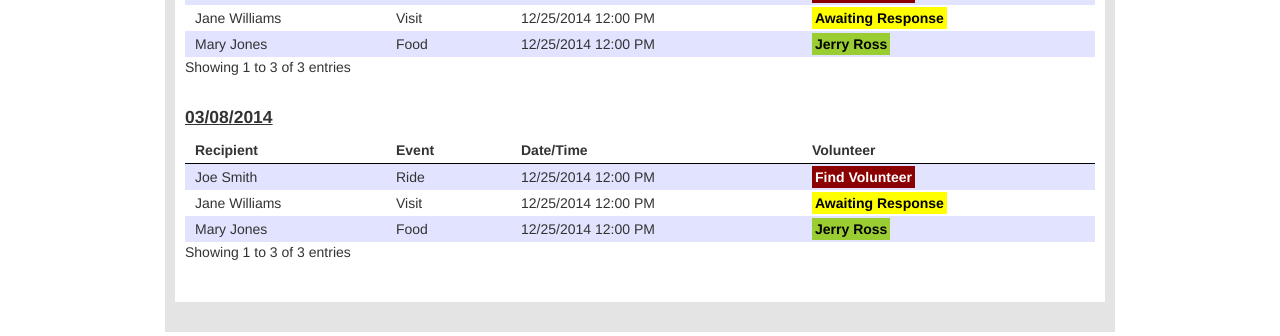
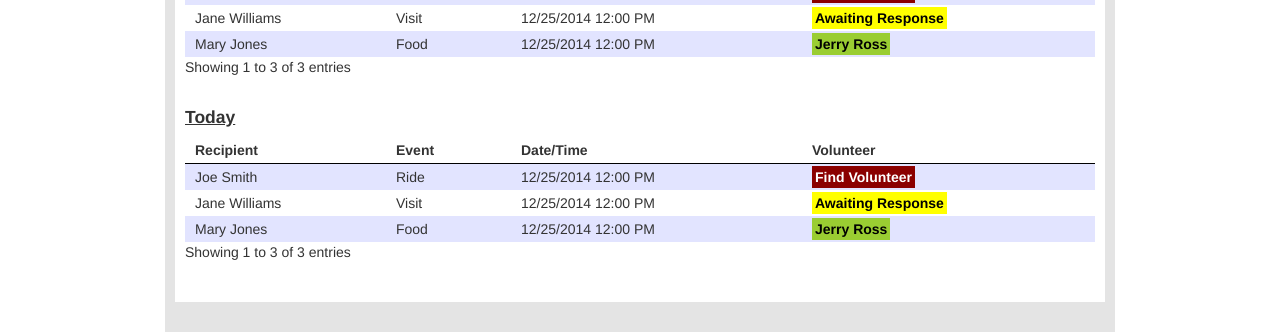
Before and after one commit to dmoore62/chickensoupdashboard.org, a PHP site: page /welcome/ in a window 1280 px wide. Shown: the part 1201-1537 px from the top of the page. Run offline with PHP 8.4, Linux system fonts and the light colour scheme; the visitor is signed in with stand-in values (Sample User, id 1).

Commit message:
Update index.php
Error in my logic. Fixed the today feature.

```diff
--- a/html/welcome/index.php
+++ b/html/welcome/index.php
@@ -4,6 +4,7 @@ if($_SESSION["logged_in"] != true){
 }
 
 $date = strtotime("last sunday");
+$time = strtotime(date("Y-m-d"));
 //welcome controller
 //set css and js for this page
 $stylesheet = '/css/welcome.css';
@@ -24,7 +25,7 @@ $active = 'dashboard';
 		<div class="week-view" id="this-week">
 		<?php for ($i=0; $i < 7; $i++) :?>
 			<div class="table-wrapper">
-				<h4><?php if($date==time()){ echo "Today"; }else{ echo date("m/d/Y", $date); }?></h4>
+				<h4><?php if($date==$time){ echo "Today"; }else{ echo date("m/d/Y", $date); }?></h4>
 				<table class="dynamic-table">
 					<thead>
 						<tr>
```
